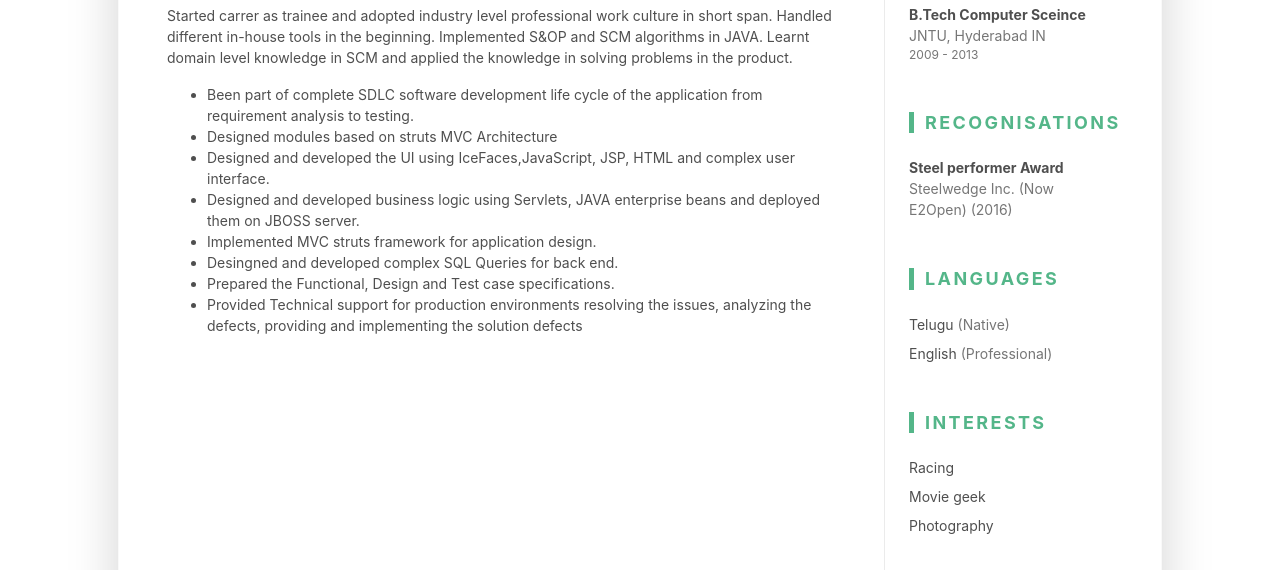
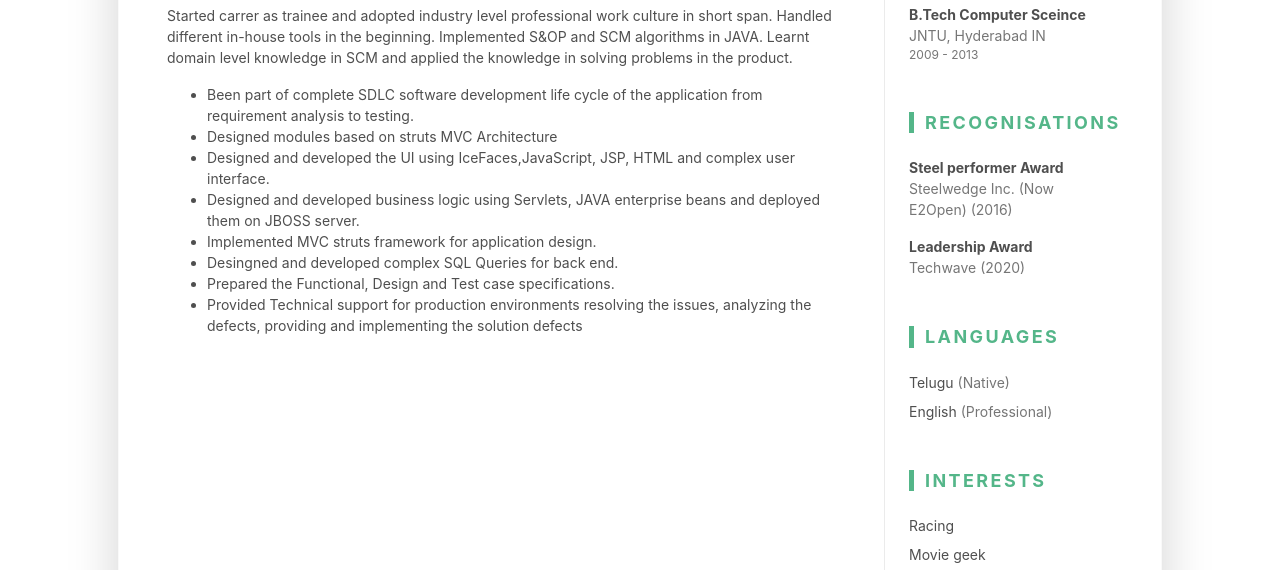
Before and after one commit to nyalla/nyalla.github.io, a website: page resume.html in a window 1280 px wide. Shown: the part 1060-1630 px from the top of the page. Drawn offline with Linux system fonts and the light colour scheme.

Commit message:
changes
changes

```diff
--- a/resume.html
+++ b/resume.html
@@ -171,6 +171,10 @@
 												<div class="font-weight-bold">Steel performer Award</div>
 												<div class="text-muted">Steelwedge Inc. (Now E2Open) (2016)</div>
 											</li>
+											<li class="mb-3">
+												<div class="font-weight-bold">Leadership Award</div>
+												<div class="text-muted">Techwave (2020)</div>
+											</li>
 
 										</ul>
 									</section><!--//education-section-->
```
